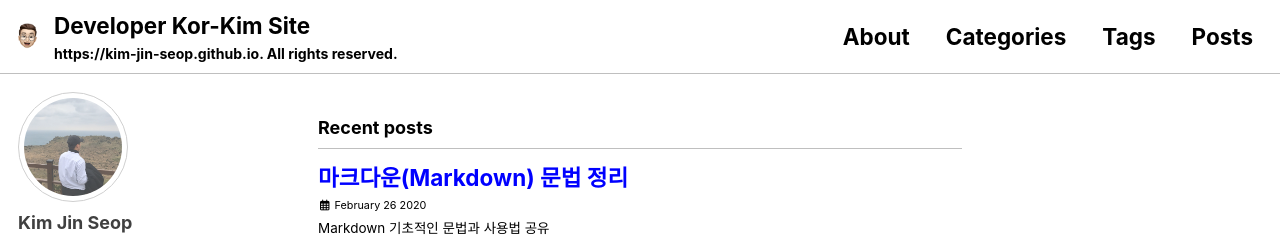
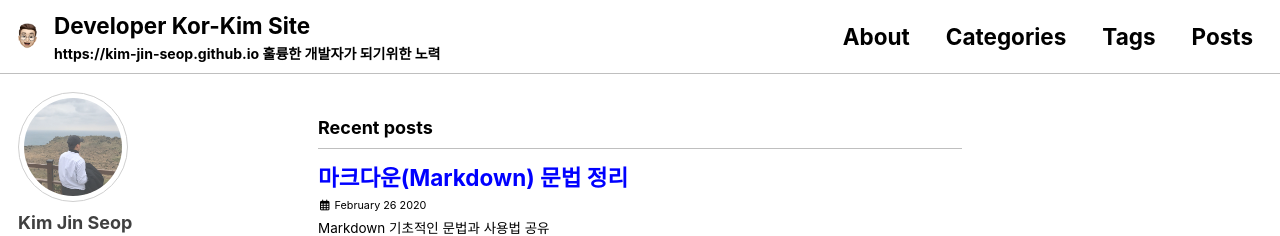
Before and after one commit to kim-jin-seop/kim-jin-seop.github.io, a Jekyll site: the page built from index.html, in a window 1280 px wide and 900 px high. Shown: the top 236 px of the window. Built offline with Jekyll 4.4.1, drawn with Linux system fonts in a browser that asks for light colours; cached includes are drawn as plain includes; nearby versions of some CDN libraries; the list of posts is cut into pages by our own code.

Commit message:
Update _config.yml

```diff
--- a/_config.yml
+++ b/_config.yml
@@ -18,7 +18,7 @@
 locale                   : "en-US"
 title                    : "Developer Kor-Kim Site"
 title_separator          : "-"
-subtitle                 : "https://kim-jin-seop.github.io. All rights reserved." # site tagline that appears below site title in masthead
+subtitle                 : "https://kim-jin-seop.github.io 훌륭한 개발자가 되기위한 노력" # site tagline that appears below site title in masthead
 name                     : "김진섭"
 description              : "취미는 코딩! 훌륭한 구글 엔지니어가 되기 위하여 노력하는 개발자의 블로그"
 url                      : "https://kim-jin-seop.github.io" # the base hostname & protocol for your site e.g. "https://mmistakes.github.io"
@@ -72,7 +72,7 @@
   application_id         : # YOUR_APPLICATION_ID
   index_name             : # YOUR_INDEX_NAME
   search_only_api_key    : # YOUR_SEARCH_ONLY_API_KEY
-  powered_by             : false # true (default), false
+  powered_by             : # true (default), false
 google:
   search_engine_id       : # YOUR_SEARCH_ENGINE_ID
   instant_search         : # false (default), true
```
